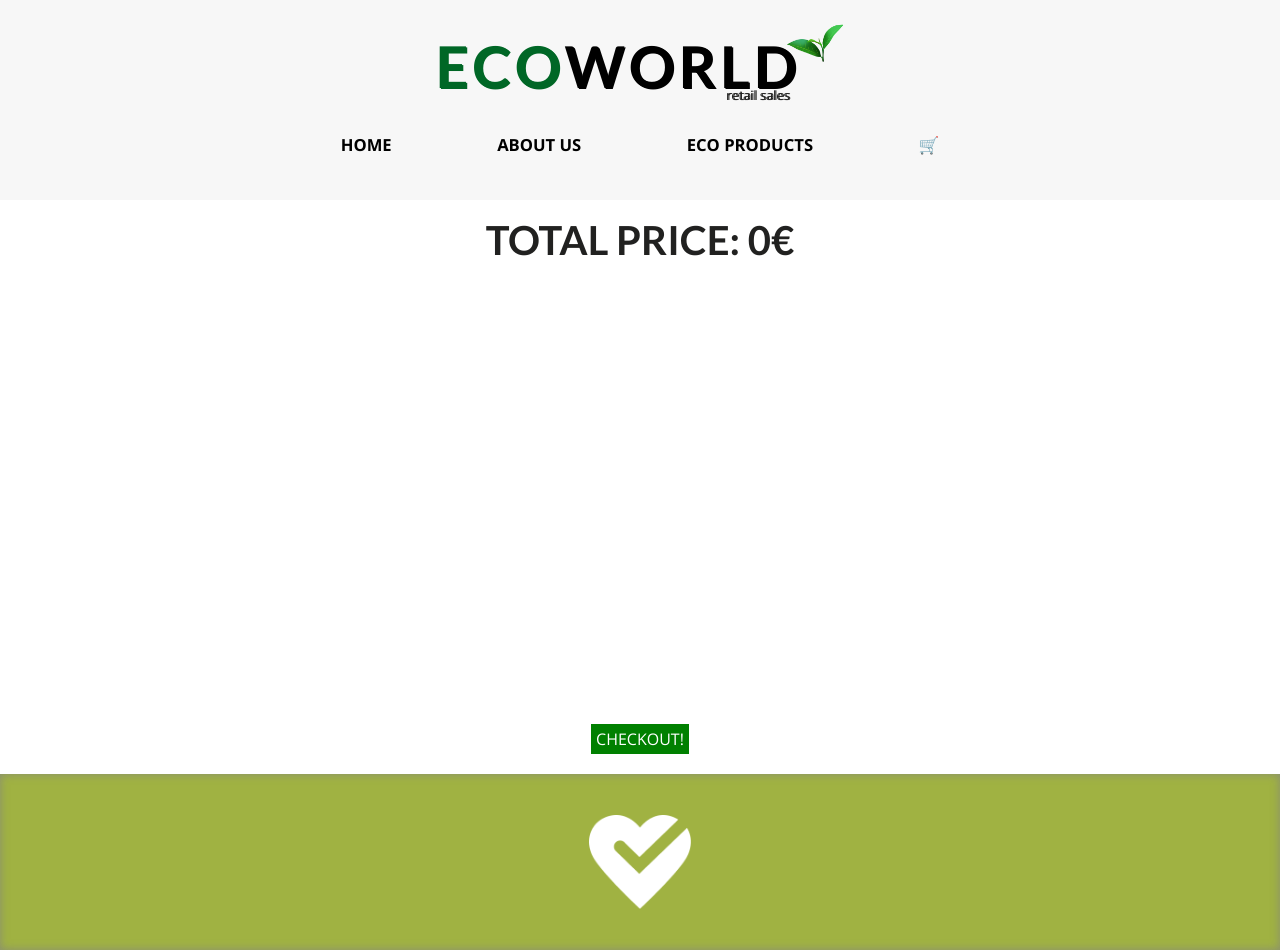
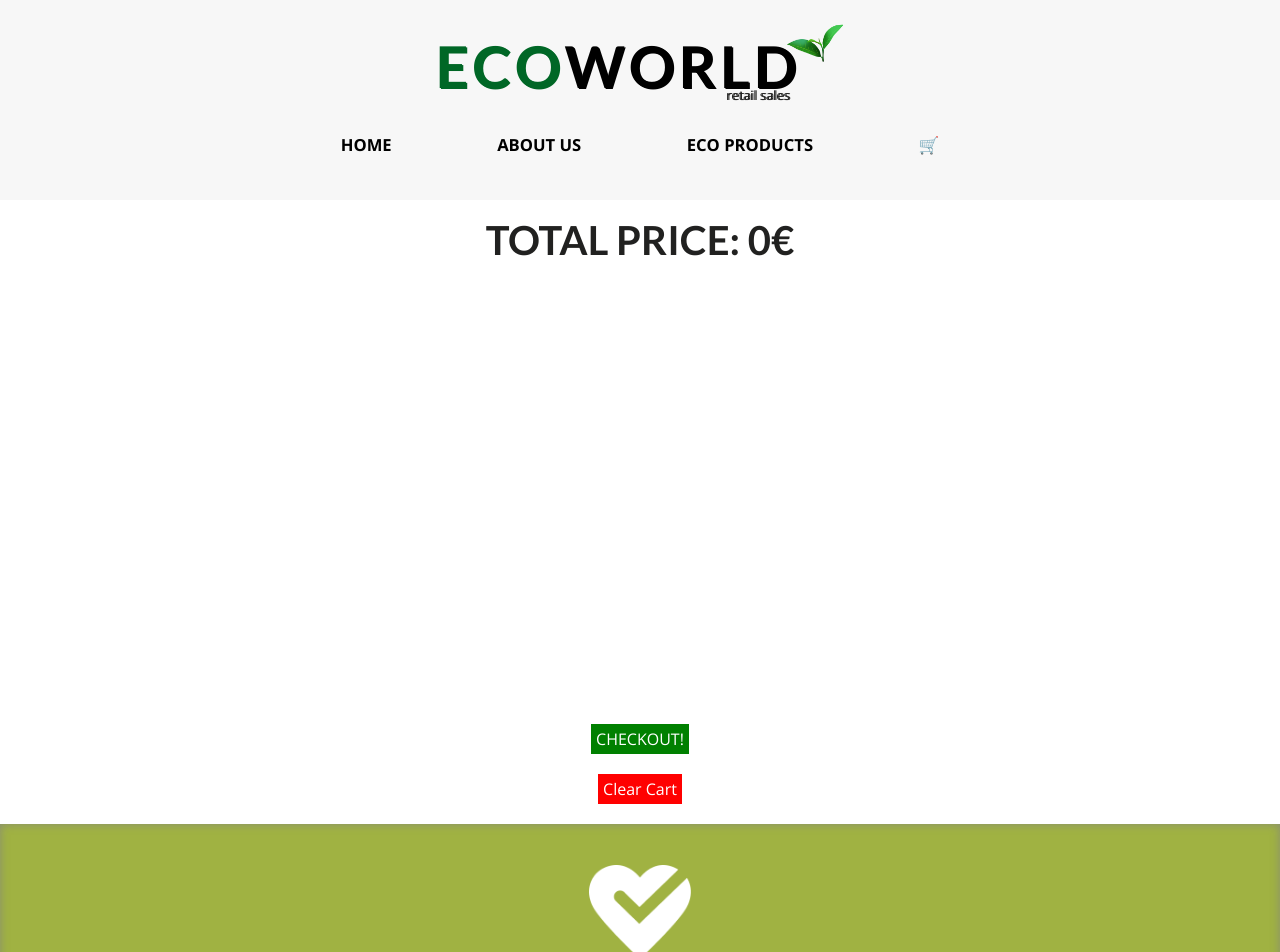
Before and after one commit to guillerdev97/ecoworld-vue-front, a Vue app: page /cart in a window 1280 px wide. Shown: the top 952 px of the page. Built offline with nearby package versions, Linux system fonts and the light colour scheme; a web font is replaced by a local one.

Commit message:
clear cart implementation

```diff
--- a/src/stores/cartStore.js
+++ b/src/stores/cartStore.js
@@ -25,6 +25,14 @@ export const cartStore = defineStore({
       return;
     },
 
+    clearCart() {
+      alert("Cart is clear!");
+
+      this.products = [];
+
+      location.reload();
+    },
+
     listProducts() {
       return this.products;
     },
--- a/src/views/CartView.vue
+++ b/src/views/CartView.vue
@@ -1,5 +1,5 @@
 <script>
-import { mapState } from "pinia";
+import { mapState, mapActions } from "pinia";
 import { cartStore } from "../stores/cartStore.js";
 import TheCard from "../components/TheCard.vue";
 
@@ -35,6 +35,8 @@ export default {
 
       return;
     },
+
+    ...mapActions(cartStore, ["clearCart"]),
   },
 
   created() {
@@ -93,6 +95,7 @@ export default {
     </section>
 
     <button v-on:click="alert">CHECKOUT!</button>
+    <button v-on:click="clearCart" id="redButton">Clear Cart</button>
   </main>
 </template>
 
@@ -142,4 +145,8 @@ button {
   padding: 3px 5px;
   border: none;
 }
+
+#redButton {
+  background-color: red;
+}
 </style>
```
